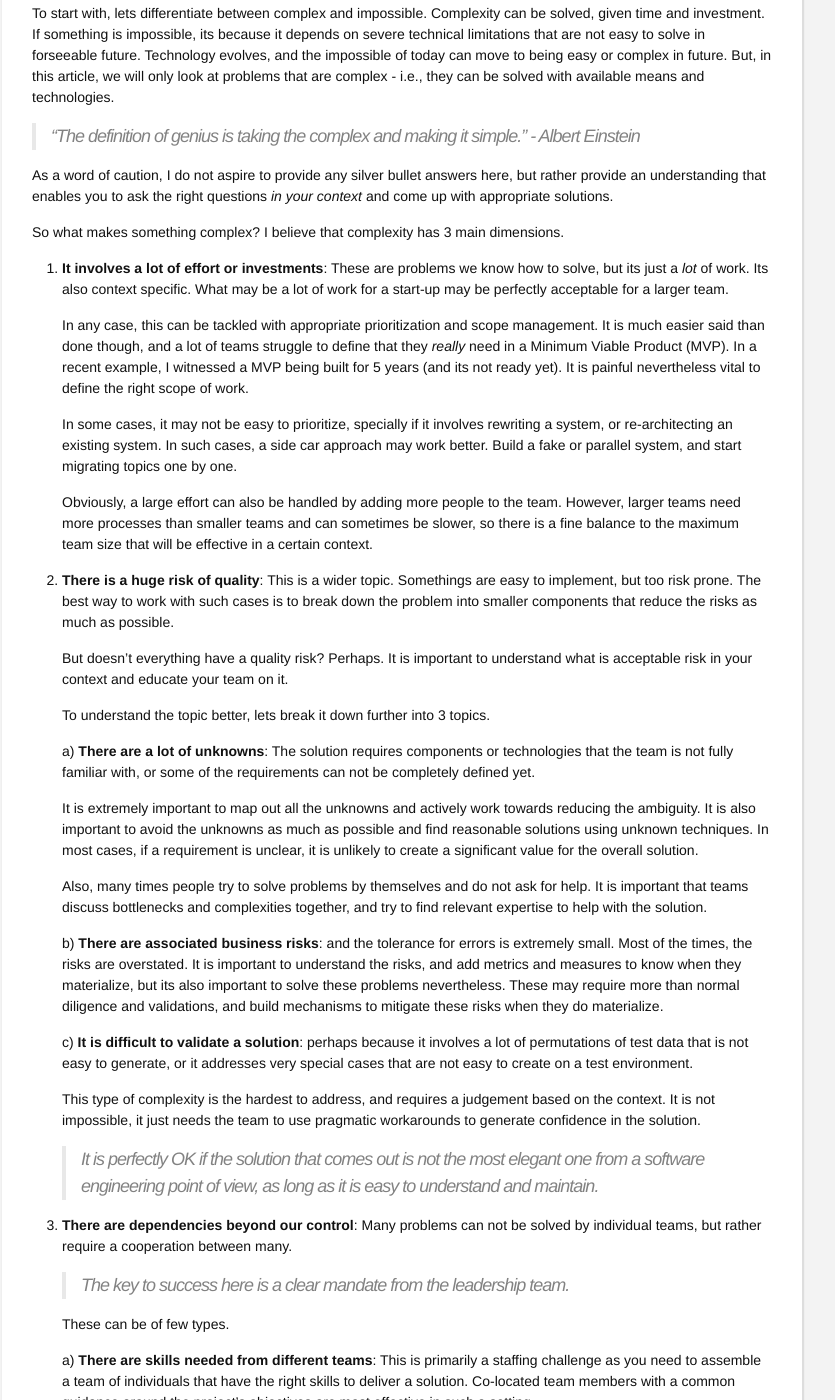
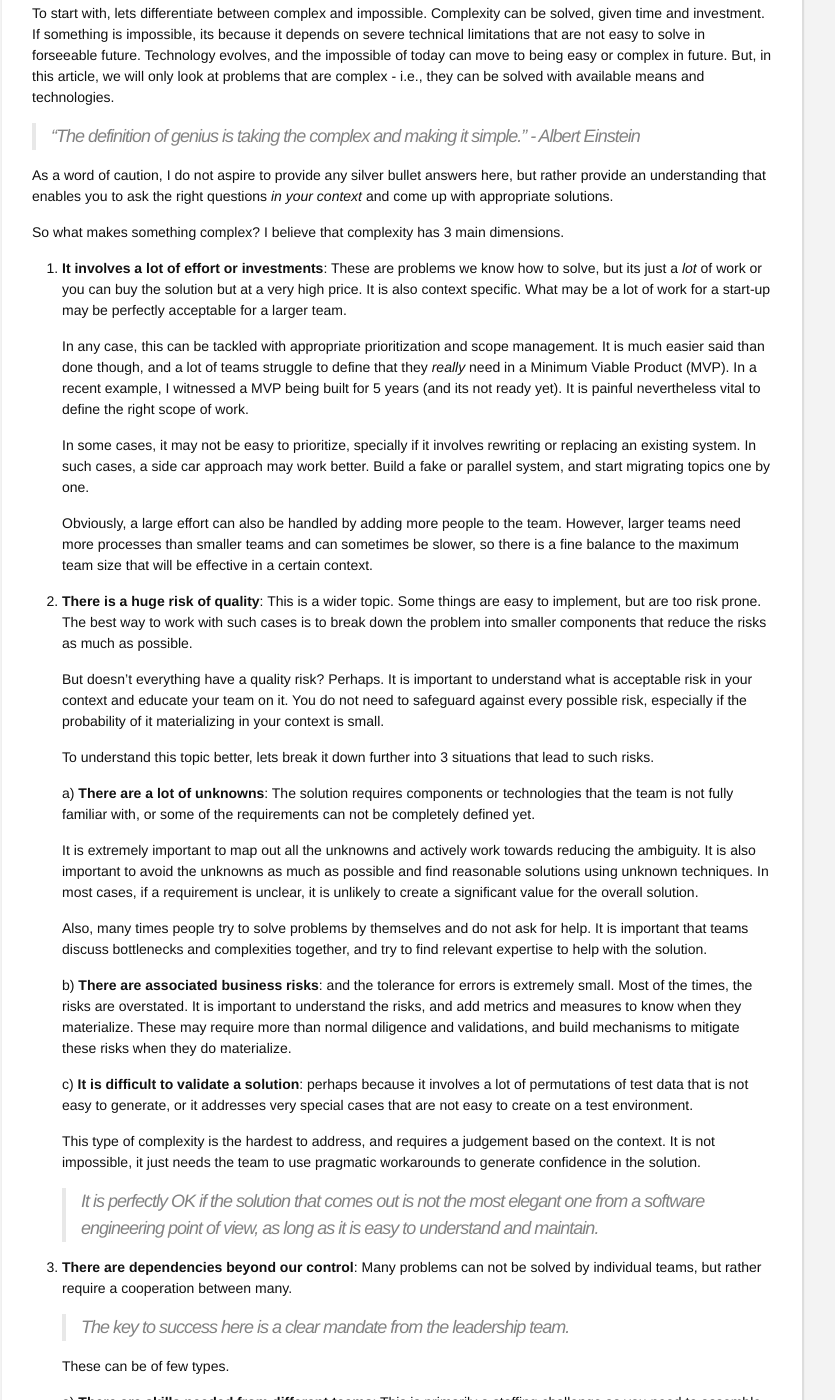
Before and after one commit to asinghal/asinghal.github.io, a Jekyll site: the page built from _posts/2021-12-03-decomposing-complexity.md, in a window 1280 px wide and 1400 px high, scrolled down 323 px. Shown: the whole window, without its empty margins (238-1073 px from the left). Built offline with Jekyll 4.4.1, drawn with Linux system fonts in a browser that asks for light colours; comment, search, counter and statistics services are not loaded.

Commit message:
updated post

```diff
--- a/_posts/2021-12-03-decomposing-complexity.md
+++ b/_posts/2021-12-03-decomposing-complexity.md
@@ -16,19 +16,19 @@ As a word of caution, I do not aspire to provide any silver bullet answers here,
 
 So what makes something complex? I believe that complexity has 3 main dimensions.
 
-1. **It involves a lot of effort or investments**: These are problems we know how to solve, but its just a *lot* of work. Its also context specific. What may be a lot of work for a start-up may be perfectly acceptable for a larger team.
+1. **It involves a lot of effort or investments**: These are problems we know how to solve, but its just a *lot* of work or you can buy the solution but at a very high price. It is also context specific. What may be a lot of work for a start-up may be perfectly acceptable for a larger team.
 
     In any case, this can be tackled with appropriate prioritization and scope management. It is much easier said than done though, and a lot of teams struggle to define that they *really* need in a Minimum Viable Product (MVP). In a recent example, I witnessed a MVP being built for 5 years (and its not ready yet). It is painful nevertheless vital to define the right scope of work.
 
-    In some cases, it may not be easy to prioritize, specially if it involves rewriting a system, or re-architecting an existing system. In such cases, a side car approach may work better. Build a fake or parallel system, and start migrating topics one by one.
+    In some cases, it may not be easy to prioritize, specially if it involves rewriting or replacing an existing system. In such cases, a side car approach may work better. Build a fake or parallel system, and start migrating topics one by one.
 
     Obviously, a large effort can also be handled by adding more people to the team. However, larger teams need more processes than smaller teams and can sometimes be slower, so there is a fine balance to the maximum team size that will be effective in a certain context.
 
-2. **There is a huge risk of quality**: This is a wider topic. Somethings are easy to implement, but too risk prone. The best way to work with such cases is to break down the problem into smaller components that reduce the risks as much as possible.
+2. **There is a huge risk of quality**: This is a wider topic. Some things are easy to implement, but are too risk prone. The best way to work with such cases is to break down the problem into smaller components that reduce the risks as much as possible.
 
-    But doesn't everything have a quality risk? Perhaps. It is important to understand what is acceptable risk in your context and educate your team on it.
+    But doesn't everything have a quality risk? Perhaps. It is important to understand what is acceptable risk in your context and educate your team on it. You do not need to safeguard against every possible risk, especially if the probability of it materializing in your context is small.
 
-    To understand the topic better, lets break it down further into 3 topics.
+    To understand this topic better, lets break it down further into 3 situations that lead to such risks.
 
     a) **There are a lot of unknowns**: The solution requires components or technologies that the team is not fully familiar with, or some of the requirements can not be completely defined yet.
 
@@ -36,7 +36,7 @@ So what makes something complex? I believe that complexity has 3 main dimensions
 
     Also, many times people try to solve problems by themselves and do not ask for help. It is important that teams discuss bottlenecks and complexities together, and try to find relevant expertise to help with the solution.
 
-    b) **There are associated business risks**: and the tolerance for errors is extremely small. Most of the times, the risks are overstated. It is important to understand the risks, and add metrics and measures to know when they materialize, but its also important to solve these problems nevertheless. These may require more than normal diligence and validations, and build mechanisms to mitigate these risks when they do materialize.
+    b) **There are associated business risks**: and the tolerance for errors is extremely small. Most of the times, the risks are overstated. It is important to understand the risks, and add metrics and measures to know when they materialize. These may require more than normal diligence and validations, and build mechanisms to mitigate these risks when they do materialize.
 
     c) **It is difficult to validate a solution**: perhaps because it involves a lot of permutations of test data that is not easy to generate, or it addresses very special cases that are not easy to create on a test environment.
 
```
